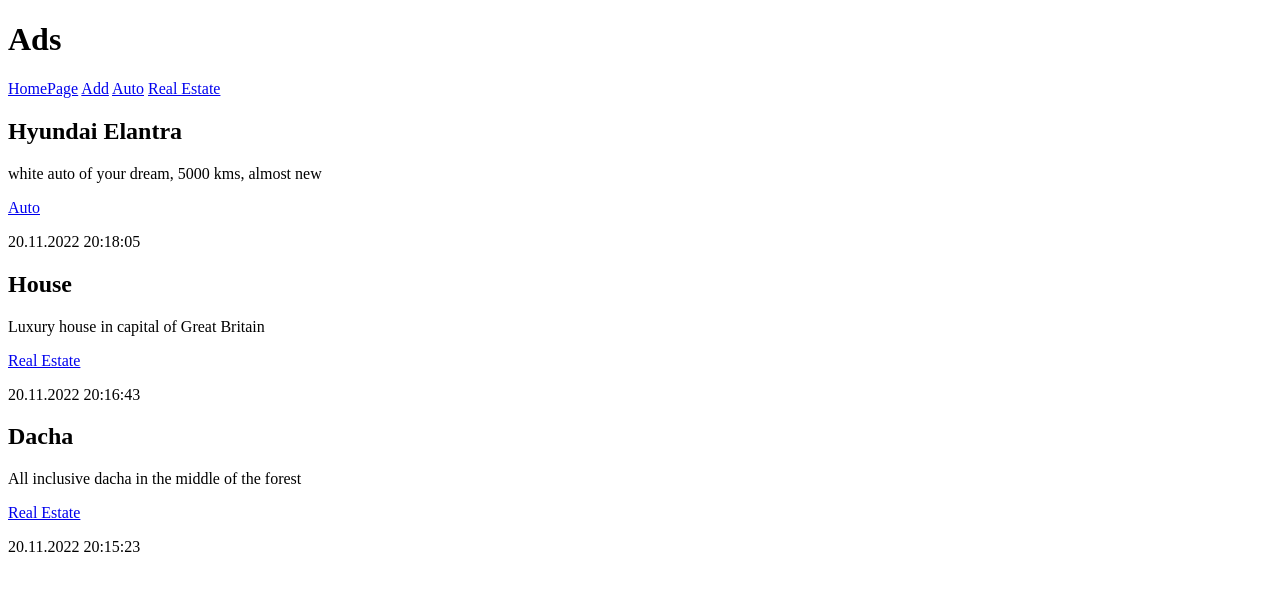
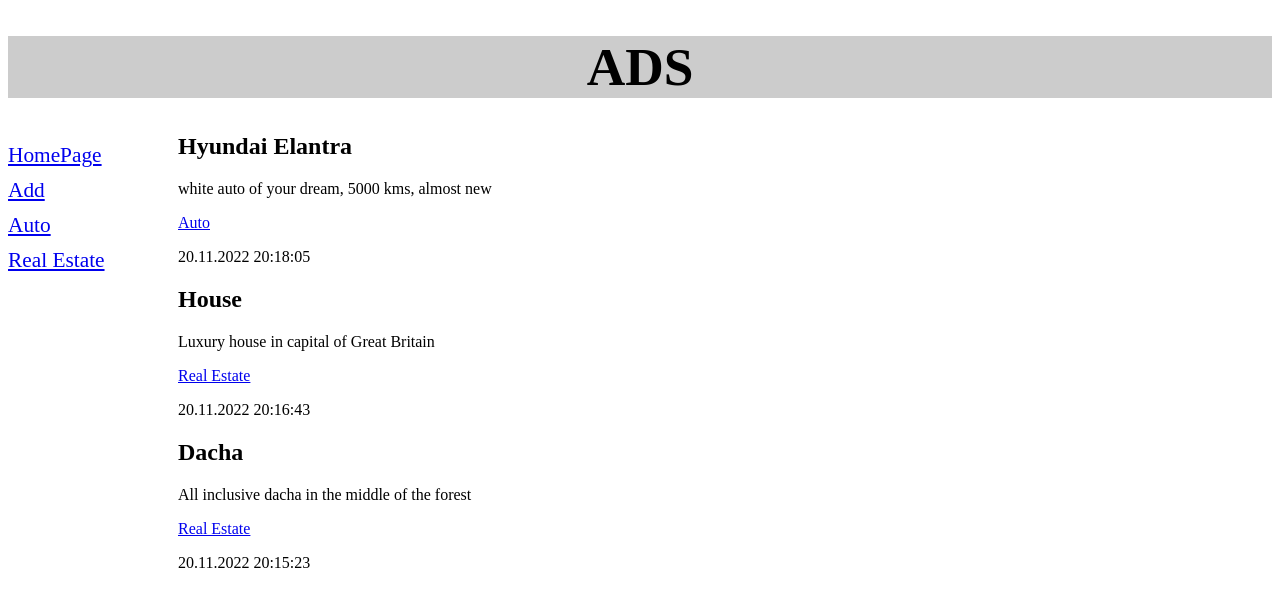
Before and after one commit to augzim/samplesite, a Django app: page /bboard/ in a window 1280 px wide. Shown: the top 607 px of the page. Run offline with Django 4.2, Linux system fonts and the light colour scheme; data comes from the database, SQL or seed files in the repository.

Commit message:
Add static files
Create bboard/static/bboard/style.css
Add a picture to the bboard/static/bboard
Link static folder to a basic.html (template)

```diff
--- /dev/null
+++ b/bboard/static/bboard/style.css
@@ -0,0 +1,19 @@
+header h1 {
+    font-size: 40pt;
+    text-transform: uppercase;
+    text-align: center;
+    background-image: url("bg.jpg") left / auto 100% no-repeat;
+    background-color: #cccccc;
+}
+nav {
+    font-size: 16pt;
+    width: 150px;
+    float: left;
+}
+nav a {
+    display: block;
+    margin: 10px 0px;
+}
+section {
+    margin-left: 170px;
+}
--- a/bboard/templates/layout/basic.html
+++ b/bboard/templates/layout/basic.html
@@ -1,3 +1,5 @@
+{% load static %}
+
 <!DOCTYPE html>
 <html>
   <head>
@@ -14,6 +16,7 @@
       {% for rubric in rubrics %}
       <a href="{% url 'by_rubric' rubric.pk %}">{{ rubric.name }}</a>
       {% endfor %}
+      <link rel="stylesheet" type="text/css" href="{% static 'bboard/style.css' %}">
     </nav>
     <section>
       {% block content %}
```
